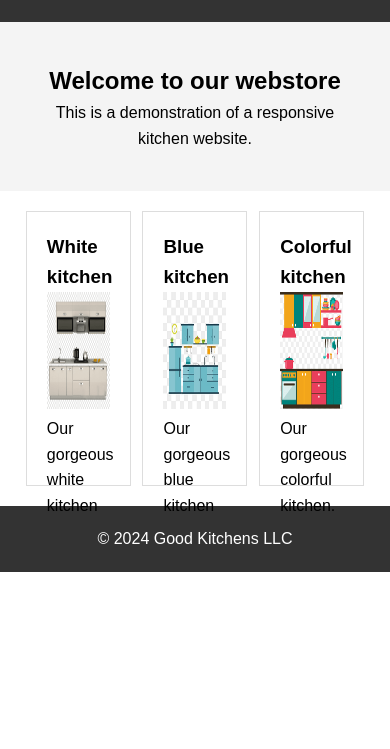
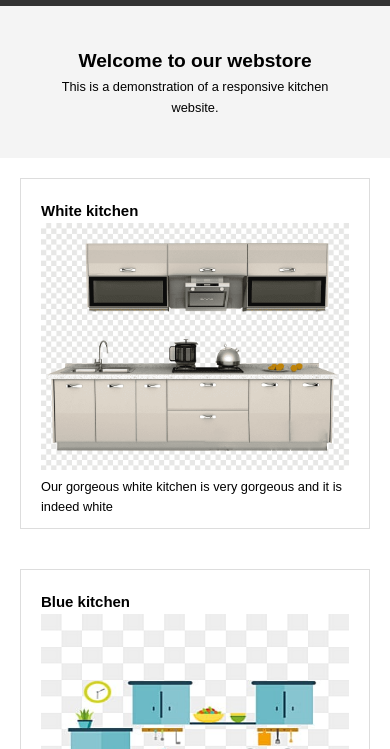
Before and after one commit to leifssm/IT2805-Assignments, a plain HTML site: page assingment-3/responsiveness.html in a window 390 px wide. Shown: the part 95-844 px from the top of the page. Drawn offline with Linux system fonts and the light colour scheme.

Commit message:
responsiveness done

```diff
--- a/assingment-3/responsiveness.html
+++ b/assingment-3/responsiveness.html
@@ -1,10 +1,11 @@
 <!DOCTYPE html>
 <html lang="en">
   <head>
-
+    <meta charset="UTF-8" />
+    <meta name="viewport" content="width=device-width, initial-scale=1.0" />
+    <title>Good Kitchens front page</title>
 
     <style>
-
       * {
         margin: 0;
         padding: 0;
@@ -55,6 +56,7 @@ nav ul li a {
         padding: 20px;
         border: 1px solid #ddd;
         width: 30%;
+        height: 90vw;
       }
 
       footer {
@@ -63,22 +65,60 @@ footer {
         background: #333;
         color: #fff;
       }
-img{
-  height: 50%;
-  width: 100%
+      img {
+        height: 40%;
+        width: 100%;
+        align-items: center;
       }
-@media (min-width: 400px) and (max-width: 700px){
-    h2{
-      rotate: 90deg;
-
+      @media (max-width: 550px) {
+        .features {
+          flex-direction: column;
+          align-items: center;
+          gap: 40px;
         }
-  @media (min-width: 800px){
-    h2{
-      rotate: -90deg
+        .feature-item {
+          width: 100%;
+        }
+        img {
+          height: 80%;
+        }
+        @media (min-width: 325px) and (max-width: 549px) {
+          body {
+            font-size: 80%;
+          }
+        }
+        @media (min-width: 200px) and (max-width: 325px) {
+          body {
+            font-size: 60%;
+          }
+          .feature-item{
+            height: 150vw;
+          }
+        }
+        @media (min-width: 150px) and (max-width: 200px) {
+          body {
+            font-size: 50%;
+          }
+          .intro {
+            padding: 0px;
+          }
+          .feature-item{
+            height: 200vw;
+          }
+        }
+        @media (max-width: 150px) {
+          body {
+            font-size: 40%;
+          }
+          .intro {
+            padding: 0px;
+          }
+          .feature-item {
+            height: 400px;
+          }
         }
       }
     </style>
-
   </head>
   <body>
     <header>
@@ -99,18 +139,20 @@ img{
       </section>
       <section class="features">
         <div class="feature-item">
-        <h3>White kitchen </h3>
-        <img src="images/white_kitchen.png" alt="White kitchen">
-        <p>Our gorgeous white kitchen</p>
+          <h3>White kitchen</h3>
+          <img src="images/white_kitchen.png" alt="White kitchen" />
+          <p>
+            Our gorgeous white kitchen is very gorgeous and it is indeed white
+          </p>
         </div>
         <div class="feature-item">
           <h3>Blue kitchen</h3>
-        <img src="images/blue_kitchen.jpg" alt="Blue kitchen">
+          <img src="images/blue_kitchen.jpg" alt="Blue kitchen" />
           <p>Our gorgeous blue kitchen</p>
         </div>
         <div class="feature-item">
           <h3>Colorful kitchen</h3>
-        <img src="images/colorful_kitchen.png" alt="Colorful kitchen">
+          <img src="images/colorful_kitchen.png" alt="Colorful kitchen" />
           <p>Our gorgeous colorful kitchen.</p>
         </div>
       </section>
```
Lines whose indentation alone changed are shown as unchanged.
